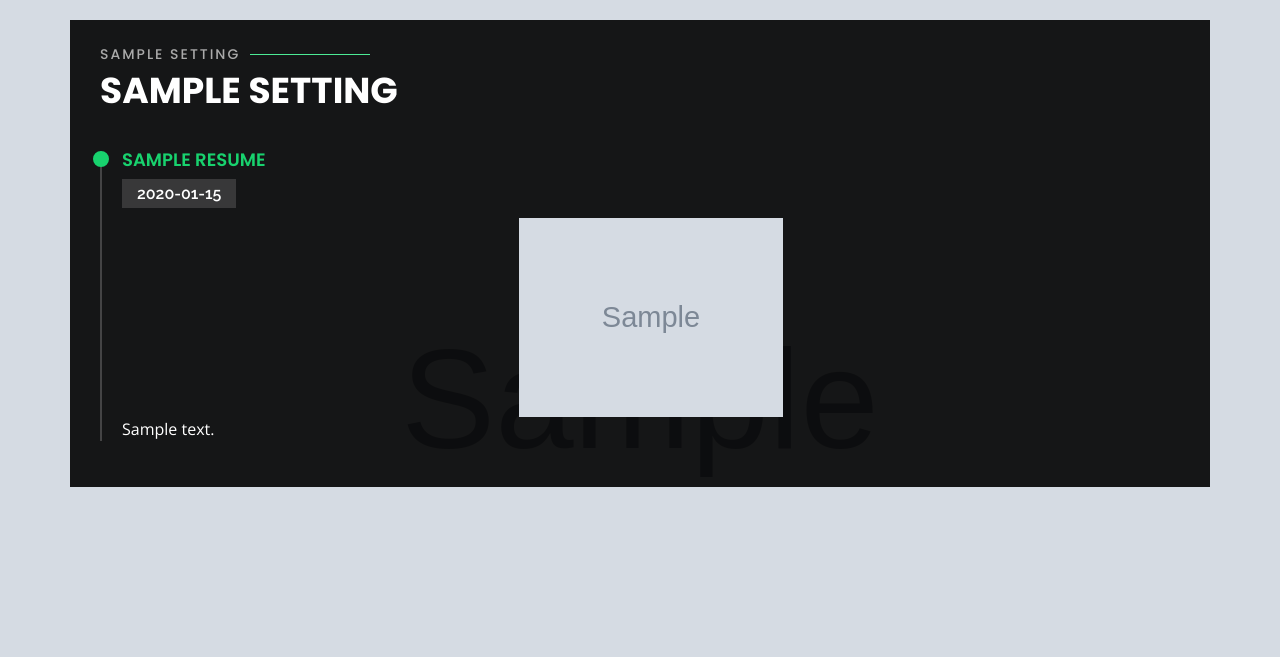
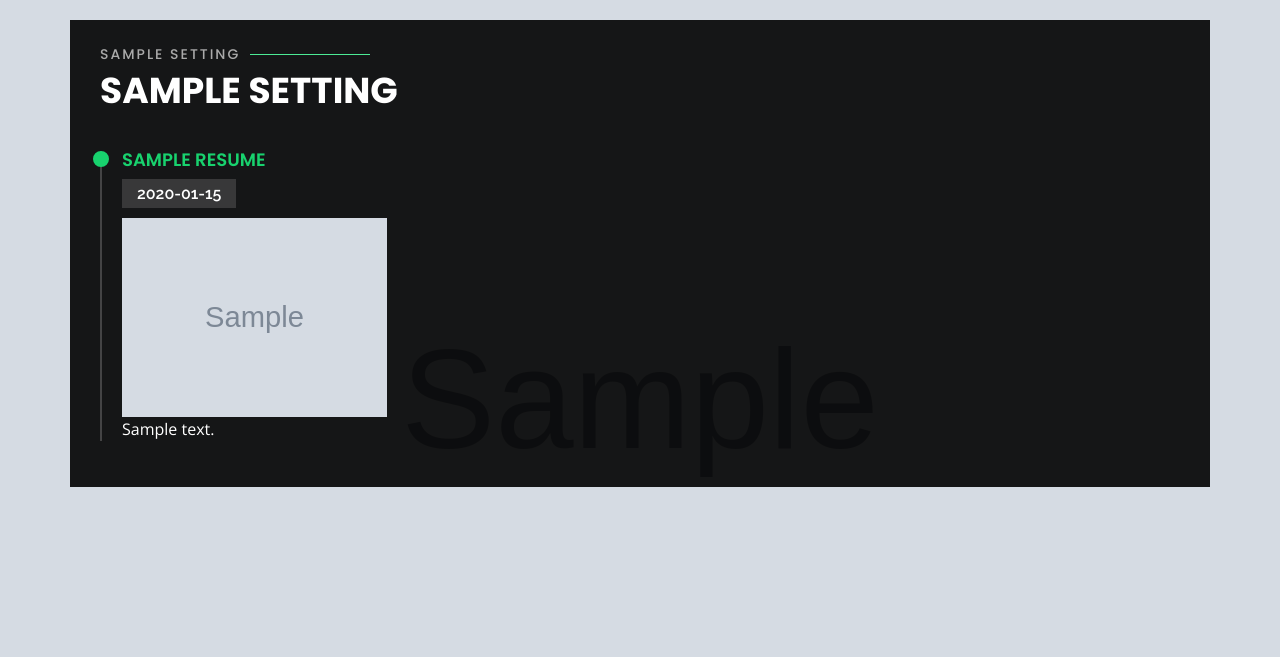
Before and after one commit to kosulsuz/adalet, a Django app: page / in a window 1280 px wide, after a click that opens the changed part. Shown: the part 80-737 px from the top of the page. Run offline with Django 3.2, Linux system fonts and the light colour scheme; tables that the repository leaves empty hold one stand-in row (values such as "Sample post"); grey boxes marked "Sample" are stand-in pictures; some libraries are stand-ins or nearby versions.

Commit message:
last changes2

```diff
--- a/static/assets/css/style.css
+++ b/static/assets/css/style.css
@@ -15,12 +15,7 @@
     background-attachment: fixed;
   }
 
-  .resume-image {
-    width: 25%;
-    height: auto;
-    margin:auto;
-    display: block;
-  }
+
 
 }
 
--- a/templates/index.html
+++ b/templates/index.html
@@ -55,7 +55,6 @@ body::before {
 .resume-image {
   width: 25%;
   height: auto;
-  margin:auto;
   display: block;
 }
 
```
